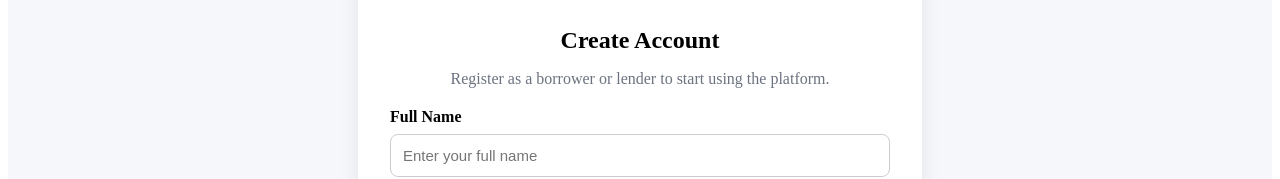
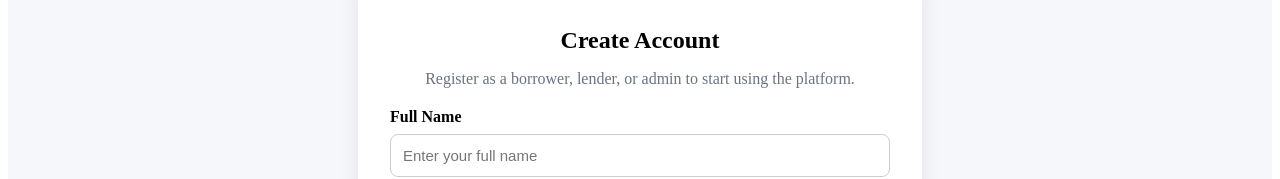
Before and after one commit to imeshweerasuria/microloan-connect, a React app in the folder frontend/frontend/: page /register in a window 1280 px wide. Shown: the part 177-356 px from the top of the page. Built offline with nearby package versions, Linux system fonts and the light colour scheme; no server answers; the HTML template or start-up script is replaced by a standard one.

Commit message:
backend authController and frontend pages fix

```diff
--- a/frontend/frontend/src/pages/Register.jsx
+++ b/frontend/frontend/src/pages/Register.jsx
@@ -5,6 +5,7 @@ import { useAuth } from "../context/AuthContext";
 function roleHome(role) {
   if (role === "BORROWER") return "/borrower/dashboard";
   if (role === "LENDER") return "/lender/dashboard";
+  if (role === "ADMIN") return "/admin/dashboard";
   return "/";
 }
 
@@ -49,7 +50,7 @@ export default function Register() {
       <div style={styles.card}>
         <h2 style={styles.heading}>Create Account</h2>
         <p style={styles.sub}>
-          Register as a borrower or lender to start using the platform.
+          Register as a borrower, lender, or admin to start using the platform.
         </p>
 
         {error && <div style={styles.error}>{error}</div>}
@@ -97,6 +98,7 @@ export default function Register() {
           >
             <option value="BORROWER">Borrower</option>
             <option value="LENDER">Lender</option>
+            <option value="ADMIN">Admin</option>
           </select>
 
           <button type="submit" style={styles.button} disabled={loading}>
```
Also changed, not shown: 2 other files (tests, documents, lock files or other folders).
